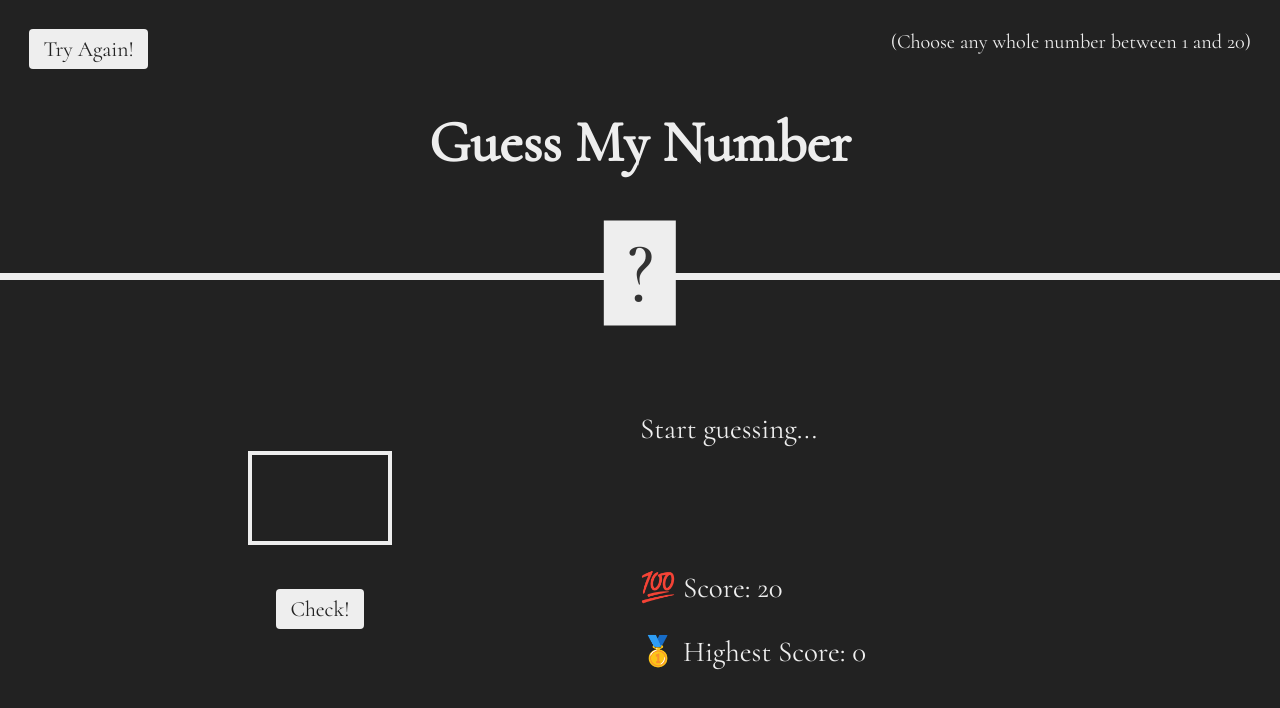
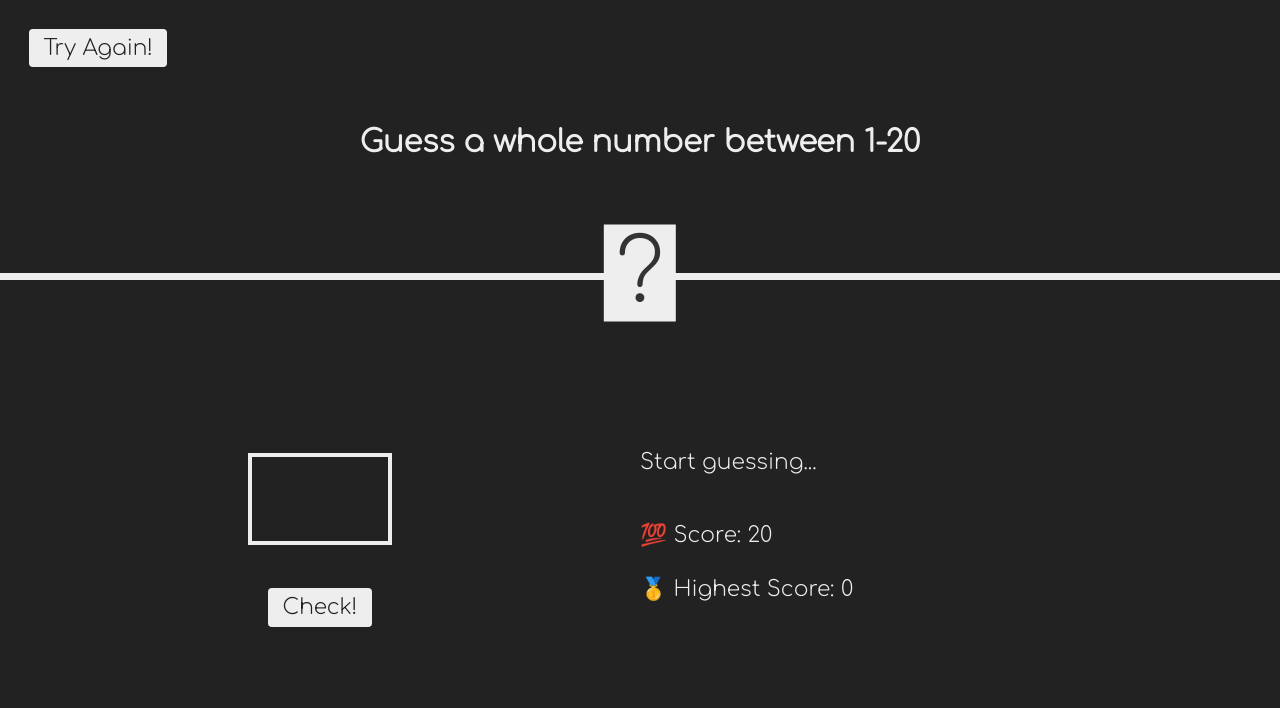
Before and after one commit to sidchopp/guess-my-number, a plain HTML site: page index.html in a window 1280 px wide. Drawn offline with Linux system fonts and the light colour scheme.

Commit message:
CSS improved and font changed

```diff
--- a/index.html
+++ b/index.html
@@ -11,8 +11,8 @@
 
 <body>
     <header>
-        <h1> Guess My Number</h1>
-        <p class="between">(Choose any whole number between 1 and 20)</p>
+        <h1 class="heading"> Guess a whole number between 1-20</h1>
+        <!-- <p class="between">(Choose a whole number between 1-20)</p> -->
         <button class="btn again">Try Again!</button>
         <div class="number">?</div>
     </header>
--- a/style.css
+++ b/style.css
@@ -1,5 +1,5 @@
 /* @import url("https://fonts.googleapis.com/css?family=Press+Start+2P&display=swap"); */
-@import url("https://fonts.googleapis.com/css2?family=Cormorant:wght@300;400&display=swap");
+@import url("https://fonts.googleapis.com/css2?family=Comfortaa:wght@300&display=swap");
 
 * {
   margin: 0;
@@ -13,7 +13,7 @@ html {
 }
 
 body {
-  font-family: "Cormorant", serif;
+  font-family: "Comfortaa", cursive;
   color: #eee;
   background-color: #222;
   /* background-color: #60b347; */
@@ -24,6 +24,10 @@ header {
   position: relative;
   height: 35vh;
   border-bottom: 7px solid #eee;
+}
+
+.heading {
+  font-size: 2.1rem;
 }
 
 main {
@@ -122,10 +126,17 @@ h1 {
 }
 
 .message {
-  margin-bottom: 8rem;
+  margin-bottom: 2rem;
   height: 3rem;
+  font-size: 1.5rem;
 }
 
 .label-score {
   margin-bottom: 2rem;
+  font-size: 1.5rem;
 }
+
+.label-highscore {
+  margin-bottom: 2rem;
+  font-size: 1.5rem;
+}
```
